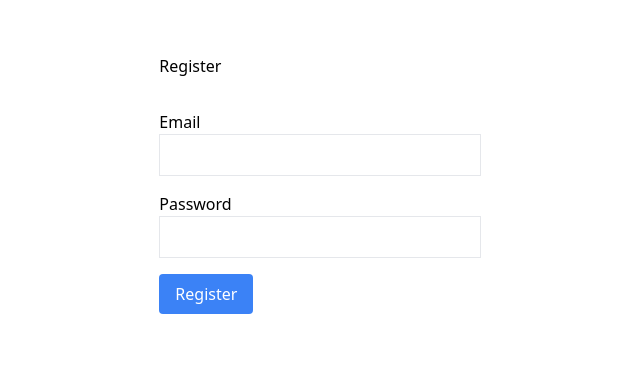
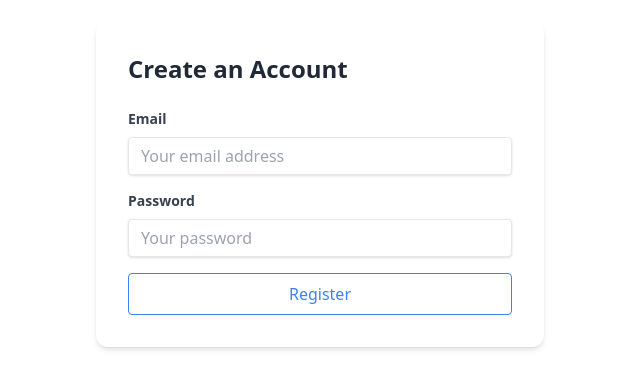
Before and after one commit to evan1ee/passkey-auth-2, a Next.js app: page /register in a window 1280 px wide. Shown: the part 216-604 px from the top of the page, without its empty margins (320-960 px from the left). Built offline with nearby package versions, Linux system fonts and the light colour scheme; no server answers.

Commit message:
update ui

```diff
--- a/app/dashboard/page.tsx
+++ b/app/dashboard/page.tsx
@@ -2,6 +2,7 @@
 
 import { useEffect, useState } from "react";
 import { checkWebAuthnAvailability, createWebAuthnCredential } from "@/lib/webauth";
+import LogoutButton from "@/components/LogoutButton";
 
 
 export default function DashboardPage() {
@@ -70,7 +71,11 @@ export default function DashboardPage() {
 
   return (
     <div className="max-w-4xl mx-auto px-4 md:px-20 py-8 md:py-12">
-      <h2 className="text-2xl md:text-3xl font-semibold text-gray-800 mb-6">Dashboard</h2>
+
+      <div className="flex justify-between items-center  mb-6">
+      <h2 className="text-2xl md:text-3xl font-semibold text-gray-800">Dashboard</h2>
+        <LogoutButton  />
+      </div>
 
       <div className="bg-white rounded-xl shadow-sm p-6 md:p-8 border border-gray-100">
         <h3 className="text-lg font-semibold text-gray-800 mb-5">Session</h3>
--- a/app/login/page.tsx
+++ b/app/login/page.tsx
@@ -3,11 +3,8 @@ import LoginForm from "@/components/LoginForm";
 
 export default function Home() {
   return (
-    <div className="grid grid-rows-[20px_1fr_20px] items-center justify-items-center min-h-screen p-8 pb-20 gap-16 sm:p-20 font-[family-name:var(--font-geist-sans)]">
-      <main className="flex flex-col gap-8 row-start-2 items-center sm:items-start">
-       <h1>Login</h1>
+    <div className="flex items-center justify-center h-screen">
        <LoginForm/>
-      </main>
     </div>
   );
 }
--- a/app/page.tsx
+++ b/app/page.tsx
@@ -2,8 +2,8 @@ import { Button } from "@/components/ui/button";
 
 export default function Navigation() {
   return (
-    <div className="flex flex-col items-center justify-center min-h-screen p-8 sm:p-20 gap-6 font-[family-name:var(--font-geist-sans)]">
-      <nav className="flex flex-col gap-4">
+    <div className="flex items-center justify-center h-screen">
+      <nav className="flex flex-col gap-4 w-full max-w-md ">
         <NavLink href="/dashboard">Dashboard</NavLink>
         <NavLink href="/profile">Profile</NavLink>
         <NavLink href="/register">Register</NavLink>
@@ -21,7 +21,7 @@ type NavLinkProps = {
 
 function NavLink({ href, children }: NavLinkProps) {
   return (
-    <Button asChild variant="outline" className="w-48 text-lg rounded-full">
+    <Button asChild variant="outline" className="flex-1 py-3 px-6 bg-white border border-blue-500 rounded-xl text-blue-500 hover:bg-blue-50 transition-colors duration-200">
       <a href={href}>{children}</a>
     </Button>
   );
--- a/app/register/page.tsx
+++ b/app/register/page.tsx
@@ -2,11 +2,8 @@ import RegisterForm from "@/components/RegisterForm";
 
 export default function Home() {
   return (
-    <div className="grid grid-rows-[20px_1fr_20px] items-center justify-items-center min-h-screen p-8 pb-20 gap-16 sm:p-20 font-[family-name:var(--font-geist-sans)]">
-      <main className="flex flex-col gap-8 row-start-2 items-center sm:items-start">
-       <h1>Register</h1>
+    <div className="flex items-center justify-center h-screen">
        <RegisterForm/>
-      </main>
     </div>
   );
 }
--- a/components/LoginForm.tsx
+++ b/components/LoginForm.tsx
@@ -10,38 +10,47 @@ export default function LoginForm() {
   const [state, formAction] = useActionState(login, initialState);
 
   return (
+    <div className="bg-white p-8 rounded-xl shadow-md w-full max-w-md">
+      <h2 className="text-2xl font-semibold mb-6 text-gray-800">Login</h2>
       <form action={formAction}>
         <div className="space-y-4">
           <div>
-          <label htmlFor="email">Email</label>
+            <label htmlFor="email" className="block text-gray-700 text-sm font-bold mb-2">
+              Email
+            </label>
             <input
               id="email"
               name="email"
               type="email"
               required
-            className="border p-2 w-full"
+              className="shadow appearance-none border rounded w-full py-2 px-3 text-gray-700 leading-tight focus:outline-none focus:shadow-outline"
+              placeholder="Your email address"
             />
           </div>
           <div>
-          <label htmlFor="password">Password</label>
+            <label htmlFor="password" className="block text-gray-700 text-sm font-bold mb-2">
+              Password
+            </label>
             <input
               id="password"
               name="password"
               type="password"
               required
-            className="border p-2 w-full"
+              className="shadow appearance-none border rounded w-full py-2 px-3 text-gray-700 leading-tight focus:outline-none focus:shadow-outline"
+              placeholder="Your password"
             />
           </div>
           {state.error && (
-          <p className="text-red-500">{state.error}</p>
+            <p className="text-red-500 text-sm italic">{state.error}</p>
           )}
           <button
             type="submit"
-          className="bg-blue-500 text-white px-4 py-2 rounded"
+            className=" bg-white border border-blue-500 hover:bg-blue-100 text-blue-500  py-2 px-4 rounded focus:outline-none focus:shadow-outline w-full"
           >
             Login
           </button>
         </div>
       </form>
+    </div>
   );
 }
--- a/components/LogoutButton.tsx
+++ b/components/LogoutButton.tsx
@@ -7,7 +7,7 @@ export default function LogoutButton() {
     <form action={logout}>
       <button
         type="submit"
-        className="bg-red-500 text-white px-4 py-2 rounded hover:bg-red-600 transition-colors"
+        className="flex-1 py-2 px-3 bg-white border border-blue-500 rounded-xl text-blue-500 hover:bg-blue-100 transition-colors duration-200"
       >
         Logout
       </button>
--- a/components/RegisterForm.tsx
+++ b/components/RegisterForm.tsx
@@ -10,38 +10,47 @@ export default function RegisterForm() {
   const [state, formAction] = useActionState(register, initialState);
 
   return (
+    <div className="bg-white p-8 rounded-xl shadow-md w-full max-w-md">
+      <h2 className="text-2xl font-semibold mb-6 text-gray-800">Create an Account</h2>
       <form action={formAction}>
         <div className="space-y-4">
           <div>
-          <label htmlFor="email">Email</label>
+            <label htmlFor="email" className="block text-gray-700 text-sm font-bold mb-2">
+              Email
+            </label>
             <input
               id="email"
               name="email"
               type="email"
               required
-            className="border p-2 w-full"
+              className="shadow appearance-none border rounded w-full py-2 px-3 text-gray-700 leading-tight focus:outline-none focus:shadow-outline"
+              placeholder="Your email address"
             />
           </div>
           <div>
-          <label htmlFor="password">Password</label>
+            <label htmlFor="password" className="block text-gray-700 text-sm font-bold mb-2">
+              Password
+            </label>
             <input
               id="password"
               name="password"
               type="password"
               required
-            className="border p-2 w-full"
+              className="shadow appearance-none border rounded w-full py-2 px-3 text-gray-700 leading-tight focus:outline-none focus:shadow-outline"
+              placeholder="Your password"
             />
           </div>
           {state.error && (
-          <p className="text-red-500">{state.error}</p>
+            <p className="text-red-500 text-sm italic">{state.error}</p>
           )}
           <button
             type="submit"
-          className="bg-blue-500 text-white px-4 py-2 rounded"
+            className=" bg-white border border-blue-500 hover:bg-blue-100 text-blue-500  py-2 px-4 rounded focus:outline-none focus:shadow-outline w-full"
           >
             Register
           </button>
         </div>
       </form>
+    </div>
   );
 }
```
Lines whose indentation alone changed are shown as unchanged.
